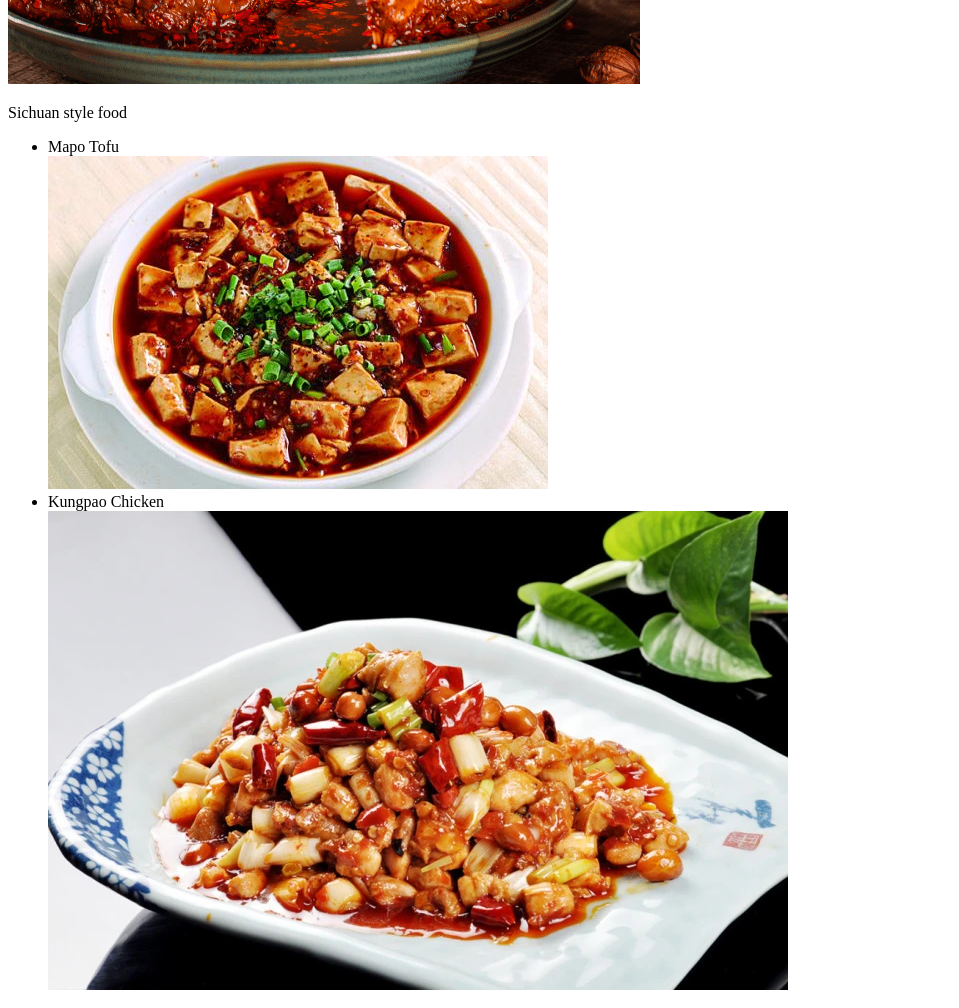
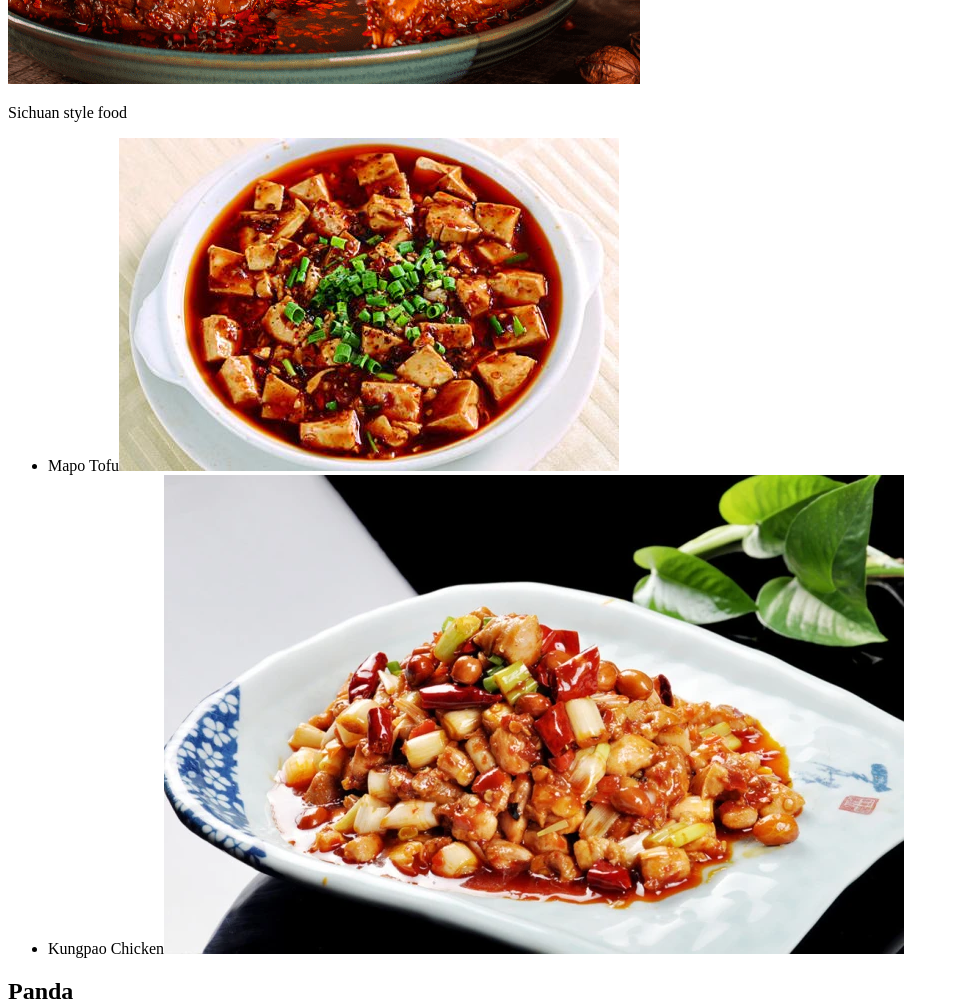
Before and after one commit to Daybreak2233/ITMD361-Project1, a plain HTML site: page chengdu.html in a window 1280 px wide. Shown: the part 3960-4968 px from the top of the page, without its empty margins (0-959 px from the left). Drawn offline with Linux system fonts and the light colour scheme.

Commit message:
fixed chengdu.html list issue and iframe issue

```diff
--- a/chengdu.html
+++ b/chengdu.html
@@ -31,10 +31,8 @@
   <div>
     <p>Sichuan style food</p>
     <ul>
-      <li>Mapo Tofu</li>
-      <img src="./images/mapotofu.jpg" alt="mapo tofu in bowl photo">
-      <li>Kungpao Chicken</li>
-      <img src="./images/kongpaochicken.webp" alt="Kungpao Chicken in dish photo">
+      <li>Mapo Tofu<img src="./images/mapotofu.jpg" alt="mapo tofu in bowl photo"></li>
+      <li>Kungpao Chicken<img src="./images/kongpaochicken.webp" alt="Kungpao Chicken in dish photo"></li>
     </ul>
   </div>
   <h2>Panda</h2>
@@ -46,7 +44,7 @@
     <img src="./images/panda1.webp" alt="panda eating bamboo with happy face">
   </div>
   <h2>A song called <em>Chengdu</em> by Zhao Lei</h2>
-  <iframe width="560" height="315" src="https://www.youtube.com/embed/HDzEYn1DbRU?si=GoRf2Y4-n-BDQo15" title="YouTube video player" frameborder="0" allow="accelerometer; autoplay; clipboard-write; encrypted-media; gyroscope; picture-in-picture; web-share" allowfullscreen></iframe>
+  <iframe width="560" height="315" src="https://www.youtube.com/embed/HDzEYn1DbRU?si=GoRf2Y4-n-BDQo15" title="YouTube video player" style="border: none;" allow="accelerometer; autoplay; clipboard-write; encrypted-media; gyroscope; picture-in-picture; web-share" allowfullscreen></iframe>
   <div><a href="#top">Back to Top</a></div>
 </body>
 </html>
```
